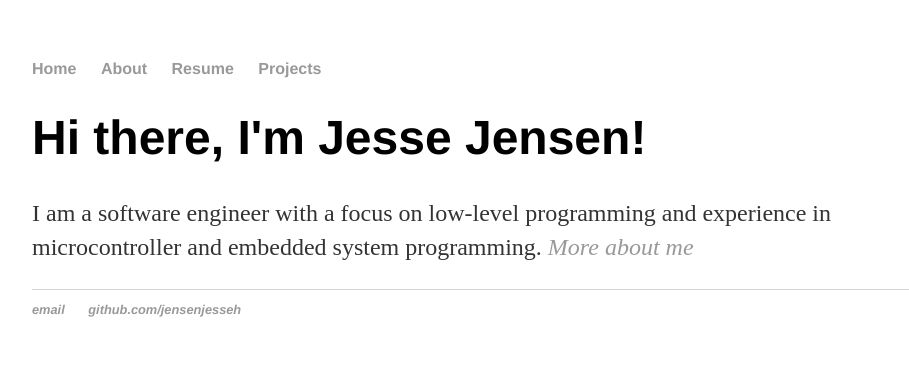
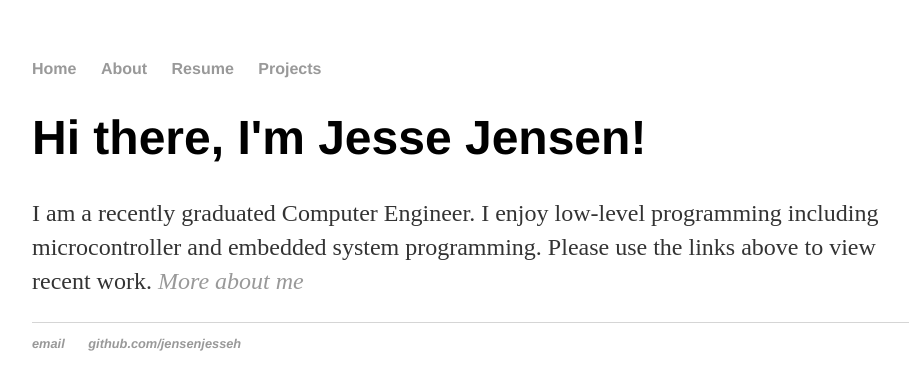
Before and after one commit to jensenjesseh/jensenjesseh.github.io, a Jekyll site: the page built from index.html, in a window 1280 px wide. Shown: the top 390 px of the page, without its empty margins (160-1069 px from the left). Built offline with Jekyll 4.4.1, drawn with Linux system fonts in a browser that asks for light colours.

Commit message:
Update index.html

```diff
--- a/index.html
+++ b/index.html
@@ -4,5 +4,5 @@ title: Jesse Jensen, Computer Engineer
 ---
 <div class="blurb">
 	<h1>Hi there, I'm Jesse Jensen!</h1>
-	<p>I am a software engineer with a focus on low-level programming and experience in microcontroller and embedded system programming. <em> <a href="/about">More about me</a></p>
+	<p>I am a recently graduated Computer Engineer. I enjoy low-level programming including microcontroller and embedded system programming. Please use the links above to view recent work.<em> <a href="/about">More about me</a></p>
 </div><!-- /.blurb -->
```
